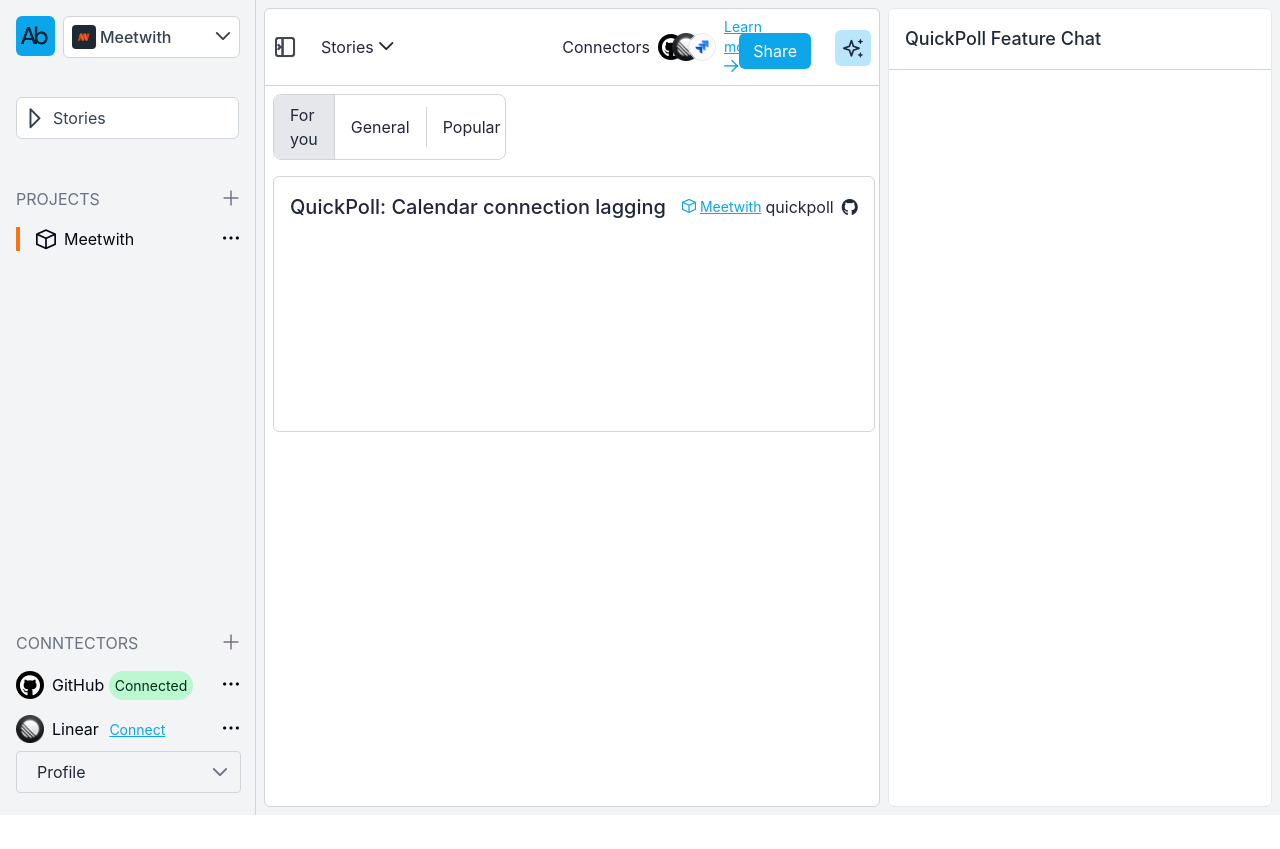
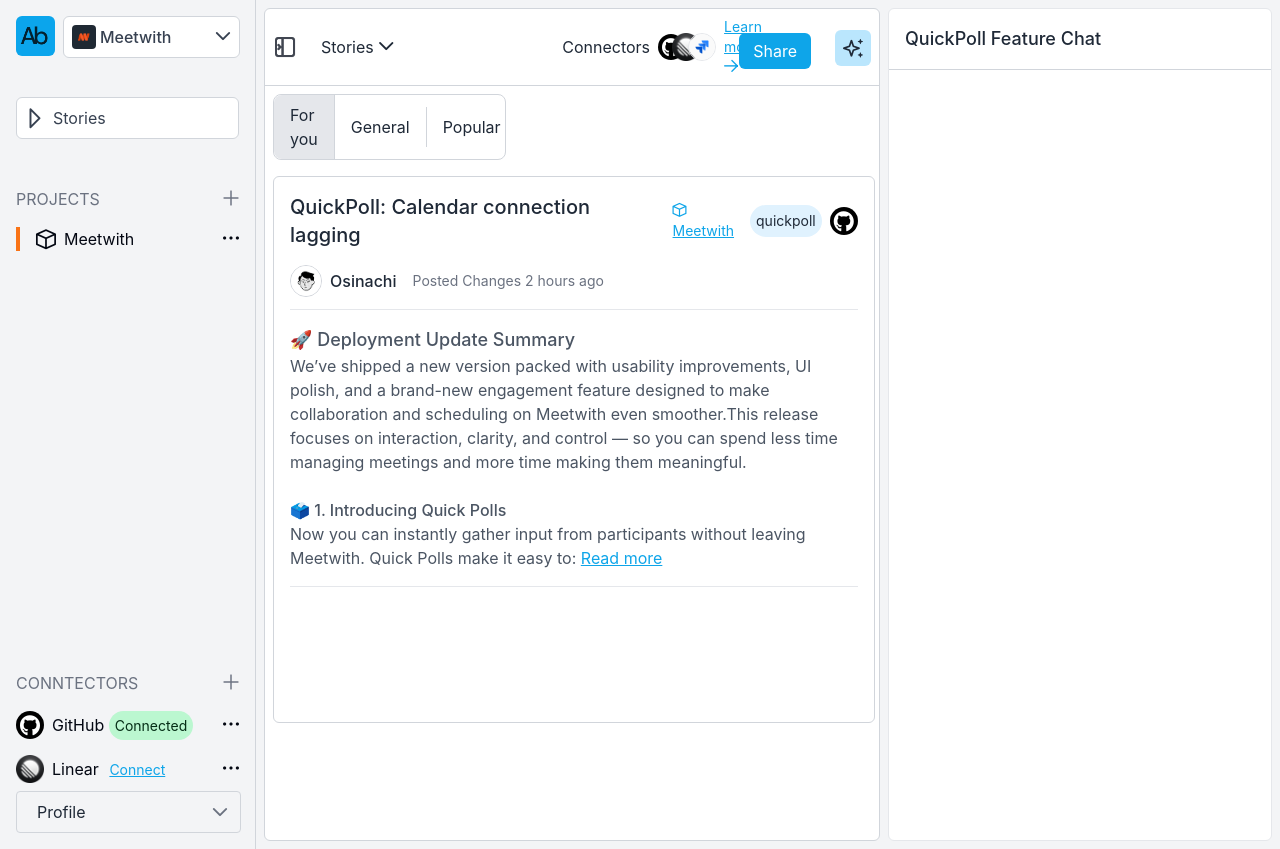
Before and after one commit to SinachPat/abble, a Vue app in the folder abble/: page /timeline in a window 1280 px wide. Before the commit the page ends 815 px from the top, so only its background shows below. Built offline with nearby package versions, Linux system fonts and the light colour scheme.

Commit message:
updating the card

```diff
--- a/abble/src/components/timeline.vue
+++ b/abble/src/components/timeline.vue
@@ -118,7 +118,7 @@
             </div>
             <a href="#"><i class="pi pi-ellipsis-h"></i></a>
         </div>
-        <div class="flex items-center justify-between mt-[380px] mb-2 text-gray-500">
+        <div class="flex items-center justify-between mt-[420px] mb-2 text-gray-500">
             <p>CONNTECTORS</p>
             <a href="#"><i class="pi pi-plus"></i></a>
         </div>
@@ -211,17 +211,32 @@
           </div>
       </div>
         <!-- Main body content goes here -->
-         <div id="card" class="border border-gray-300 rounded-md p-4 mt-4 bg-white w-[98%] h-64 mx-2">
+         <div id="card" class="border border-gray-300 rounded-md p-4 mt-4 bg-white w-[98%] h-[547px] mx-2">
           <div id="header" class="flex items-center justify-between">
             <div class="flex items-center gap-2">
               <h2 class="text-xl font-medium mr-2">QuickPoll: Calendar connection lagging</h2>
               <a href="" class="underline text-sky-500 text-sm"><span class="pi pi-box mr-1 text-sky-500"></span>Meetwith</a>
             </div>
             <div class="flex items-center gap-2">
-              <a href="">quickpoll</a>
-              <i class="pi pi-github"></i>
+              <a href="" class="bg-sky-100 p-1.5 text-sm rounded-3xl">quickpoll</a>
+              <i class="pi pi-github text-xl text-white bg-black p-1 rounded-2xl"></i>
             </div>
           </div>
+          <div id="poster-details" class="flex items-center mt-4 mb-3">
+            <img v-bind:src="osinachi" alt="poster profile picture" class="w-8 h-8 rounded-full border border-gray-300 mr-2"/>
+            <div class="flex flex-row items-center">
+              <p class="font-medium">Osinachi</p>
+              <p class="text-sm text-gray-500 ml-4">Posted Changes 2 hours ago</p>
+            </div>
+          </div>
+          <hr>
+          <p class="mt-4 mb-4 text-gray-600">
+            <span class="font-medium text-lg">🚀 Deployment Update Summary</span> <br>
+            We’ve shipped a new version packed with usability improvements, UI polish, and a brand-new engagement feature designed to make collaboration and scheduling on Meetwith even smoother.This release focuses on interaction, clarity, and control — so you can spend less time managing meetings and more time making them meaningful.
+            <br><br><span class="font-medium">🗳️ 1. Introducing Quick Polls</span><br>
+            Now you can instantly gather input from participants without leaving Meetwith. Quick Polls make it easy to: <span><a href="" class="underline text-sky-500">Read more</a></span>
+          </p>
+          <hr>
          </div>
     </main>
 
```
